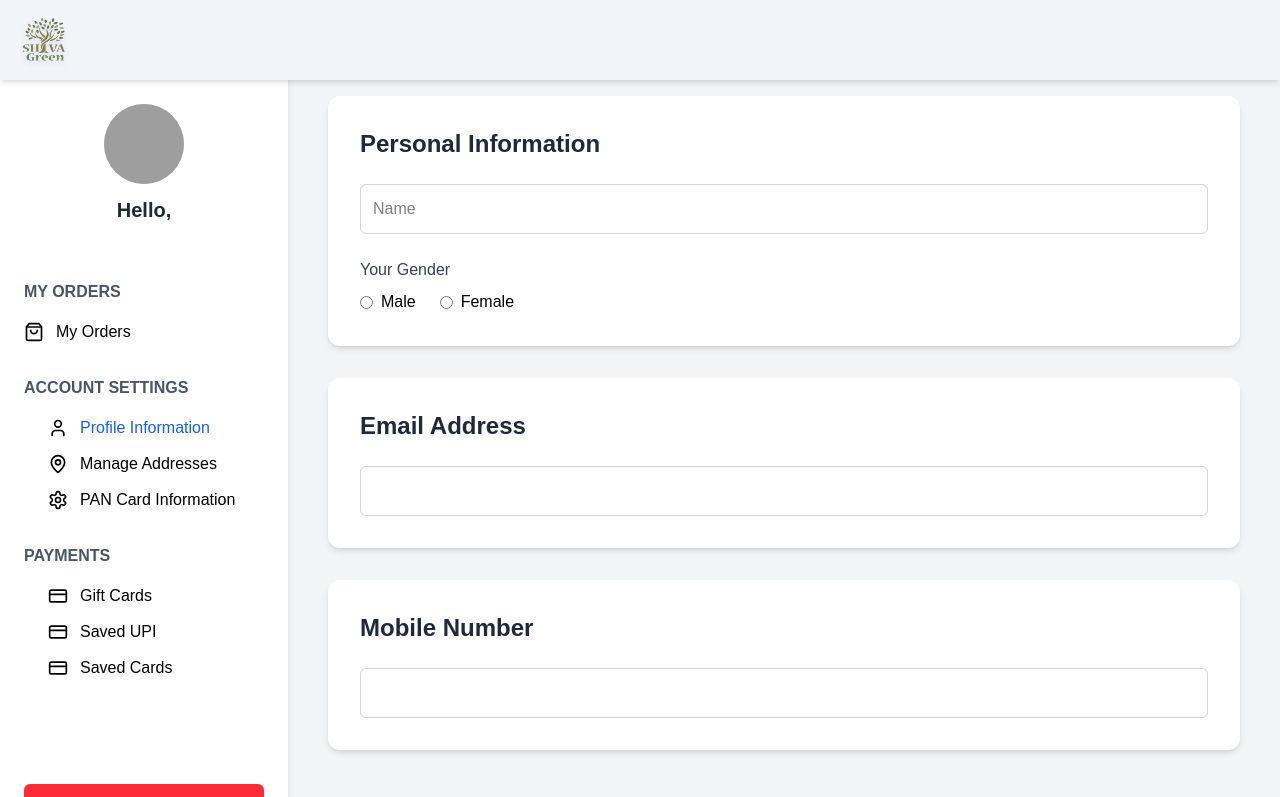
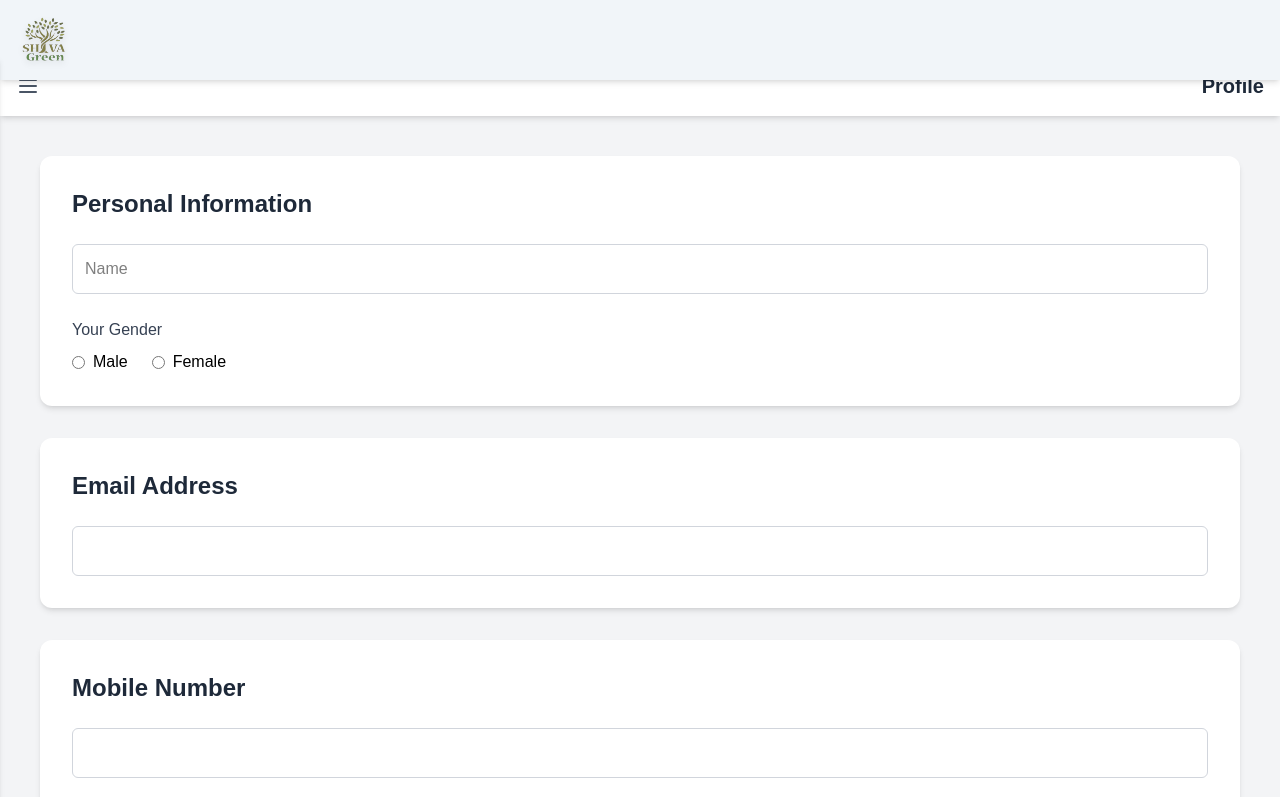
Before and after one commit to mehulsharma314/Shivagreen, a React (Vite) app in the folder frontend/: page /profile in a window 1280 px wide. Shown: the top 797 px of the page. Built offline with nearby package versions, Linux system fonts and the light colour scheme; no server answers; grey boxes are pictures that could not be loaded; a web font is replaced by a local one.

Commit message:
Update Profile.jsx

```diff
--- a/frontend/src/Profile.jsx
+++ b/frontend/src/Profile.jsx
@@ -1,5 +1,5 @@
 import React, { useState, useEffect } from 'react';
-import { User, MapPin, CreditCard, Settings, ShoppingBag, LogOut } from 'lucide-react';
+import { User, MapPin, CreditCard, Settings, ShoppingBag, LogOut, Menu } from 'lucide-react';
 import { useNavigate } from 'react-router-dom';
 import api from './services/Api.js';
 import toast from 'react-hot-toast';
@@ -16,12 +16,13 @@ const Profile = () => {
   const [originalData, setOriginalData] = useState({});
   const [loading, setLoading] = useState(true);
   const [isEdited, setIsEdited] = useState(false);
+  const [isSidebarOpen, setIsSidebarOpen] = useState(false); // For mobile toggle
 
   useEffect(() => {
     const fetchUserData = async () => {
       try {
         const token = localStorage.getItem('token');
-        const response = await api.get('/api/auth/profile', {
+        const response = await api.get('/auth/profile', {
           headers: {
             Authorization: `Bearer ${token}`,
           },
@@ -46,20 +47,18 @@ const Profile = () => {
   const handleSave = async () => {
     try {
       const token = localStorage.getItem('token');
-
-      const response = await api.put('/api/auth/profile', userData, {
+      const response = await api.put('/auth/profile', userData, {
         headers: {
           Authorization: `Bearer ${token}`,
         },
       });
-
-      toast('Profile updated successfully!');
+      toast.success('Profile updated successfully!');
       setUserData(response.data.user);
       setOriginalData(response.data.user);
       setIsEdited(false);
     } catch (error) {
       console.error('Error updating profile:', error);
-      toast('Failed to update profile.');
+      toast.error('Failed to update profile.');
     }
   };
 
@@ -73,18 +72,29 @@ const Profile = () => {
     navigate('/login');
   };
 
-  if (loading) return <div>Loading...</div>;
+  if (loading) return <div className="p-4">Loading...</div>;
 
   return (
-    <div className="flex min-h-screen bg-gray-100">
+    <div className="flex flex-col md:flex-row min-h-screen bg-gray-100">
+      {/* Sidebar toggle button for mobile */}
+      <div className="flex md:hidden justify-between items-center bg-white p-4 shadow-md">
+        <button onClick={() => setIsSidebarOpen(!isSidebarOpen)} className="text-gray-600">
+          <Menu />
+        </button>
+        <h2 className="text-xl font-bold text-gray-800">Profile</h2>
+      </div>
+
       {/* Sidebar */}
-      <aside className="w-72 bg-white p-6 shadow-md flex flex-col justify-between">
+      <aside
+        className={`w-full md:w-72 bg-white p-6 shadow-md transform md:transform-none transition-transform duration-300 ease-in-out z-50 ${
+          isSidebarOpen ? 'translate-x-0' : '-translate-x-full'
+        } md:translate-x-0 fixed md:static h-full md:h-auto`}
+      >
         <div className="flex flex-col gap-6">
           <div className="flex flex-col items-center text-center mt-6">
-            {/* Placeholder avatar */}
             <div className="w-20 h-20 bg-gray-300 rounded-full mb-3">
               <img
-                src="https://randomuser.me/api/portraits/lego/5.jpg" // Random avatar
+                src="https://randomuser.me/api/portraits/lego/5.jpg"
                 alt="User Avatar"
                 className="w-full h-full object-cover rounded-full"
               />
@@ -144,14 +154,19 @@ const Profile = () => {
         </button>
       </aside>
 
+      {/* Overlay for mobile when sidebar is open */}
+      {isSidebarOpen && (
+        <div
+          className="fixed inset-0 bg-black bg-opacity-40 z-40 md:hidden"
+          onClick={() => setIsSidebarOpen(false)}
+        ></div>
+      )}
+
       {/* Main Content */}
-      <main className="flex-1 p-10">
-        {/* Personal Information */}
-        <section className="bg-white p-8 rounded-xl shadow-md mb-8">
-          <div className="flex justify-between items-center mb-6">
-            <h2 className="text-2xl font-bold text-gray-800">Personal Information</h2>
-          </div>
-
+      <main className="flex-1 p-4 md:p-10 mt-4 md:mt-0">
+        {/* Personal Info */}
+        <section className="bg-white p-6 md:p-8 rounded-xl shadow-md mb-8">
+          <h2 className="text-xl md:text-2xl font-bold text-gray-800 mb-6">Personal Information</h2>
           <div className="grid grid-cols-1 md:grid-cols-2 gap-6">
             <input
               type="text"
@@ -162,7 +177,6 @@ const Profile = () => {
               className="border border-gray-300 rounded-md p-3 w-full"
             />
           </div>
-
           <div className="mt-6">
             <label className="font-medium text-gray-700 block mb-2">Your Gender</label>
             <div className="flex items-center gap-6">
@@ -190,11 +204,9 @@ const Profile = () => {
           </div>
         </section>
 
-        {/* Email Address */}
-        <section className="bg-white p-8 rounded-xl shadow-md mb-8">
-          <div className="flex justify-between items-center mb-6">
-            <h2 className="text-2xl font-bold text-gray-800">Email Address</h2>
-          </div>
+        {/* Email */}
+        <section className="bg-white p-6 md:p-8 rounded-xl shadow-md mb-8">
+          <h2 className="text-xl md:text-2xl font-bold text-gray-800 mb-6">Email Address</h2>
           <input
             type="email"
             name="email"
@@ -204,11 +216,9 @@ const Profile = () => {
           />
         </section>
 
-        {/* Mobile Number */}
-        <section className="bg-white p-8 rounded-xl shadow-md mb-8">
-          <div className="flex justify-between items-center mb-6">
-            <h2 className="text-2xl font-bold text-gray-800">Mobile Number</h2>
-          </div>
+        {/* Mobile */}
+        <section className="bg-white p-6 md:p-8 rounded-xl shadow-md mb-8">
+          <h2 className="text-xl md:text-2xl font-bold text-gray-800 mb-6">Mobile Number</h2>
           <input
             type="text"
             name="mobile"
@@ -218,7 +228,7 @@ const Profile = () => {
           />
         </section>
 
-        {/* Save & Cancel Buttons */}
+        {/* Buttons */}
         {isEdited && (
           <div className="flex justify-start gap-4">
             <button
```
